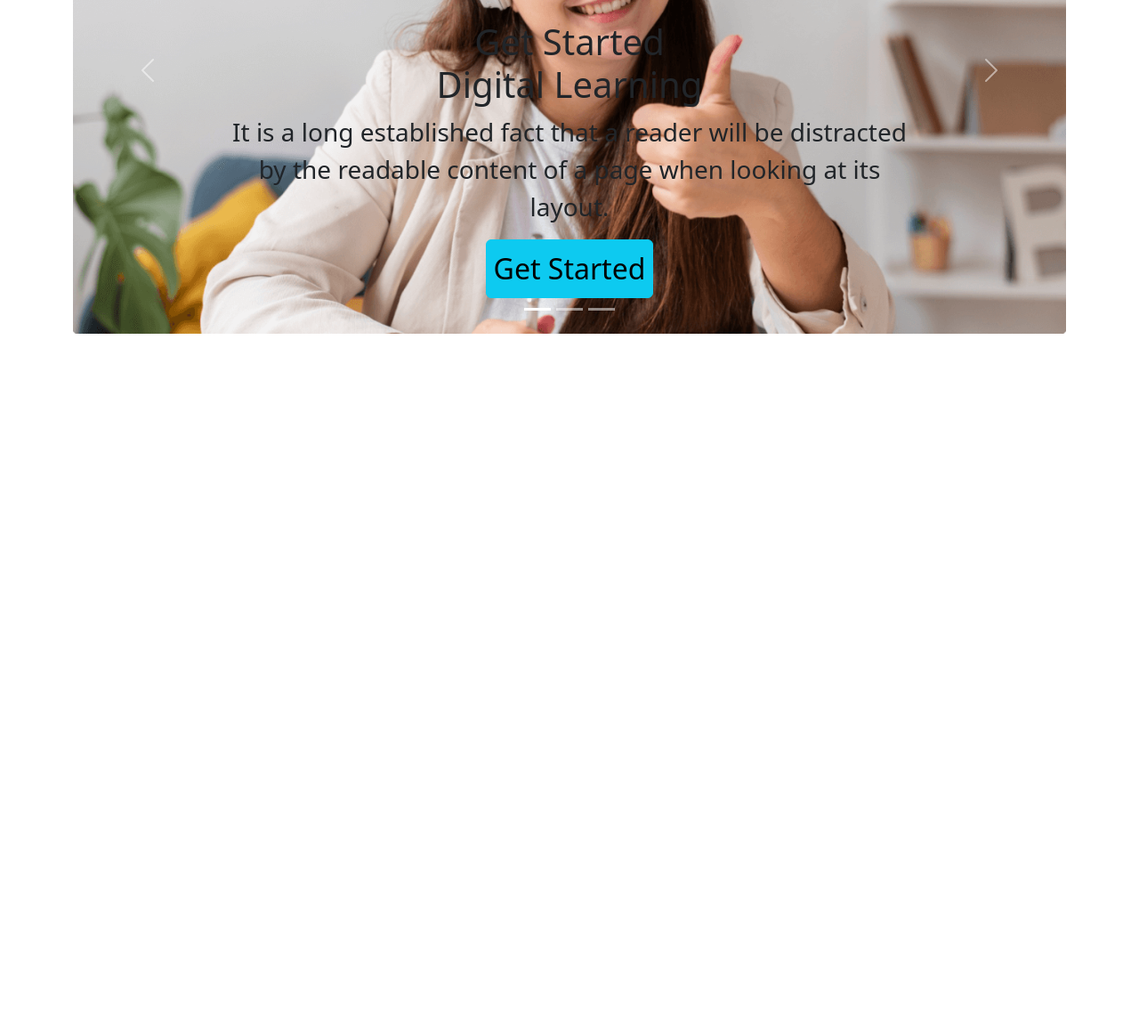
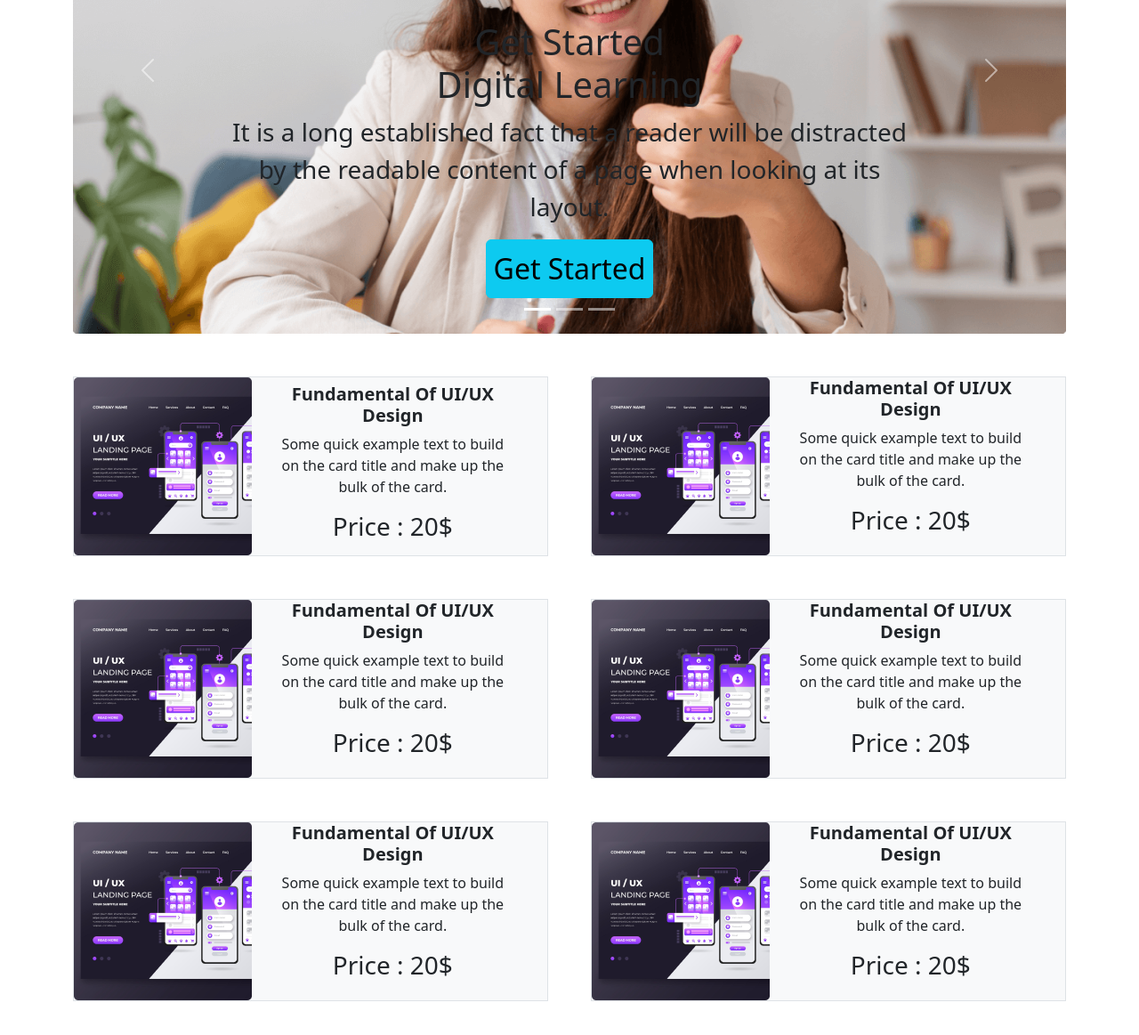
Before and after one commit to mdmamunor/edTech-Site, a plain HTML site: page index.html in a window 1280 px wide. Shown: the part 321-1484 px from the top of the page at 89% size. Before the commit the page ends 800 px from the top, so only its background shows below. Drawn offline with nearby package versions, Linux system fonts and the light colour scheme.

Commit message:
courses part added

```diff
--- a/index.html
+++ b/index.html
@@ -66,7 +66,7 @@
                 <div class="carousel-inner bg-denger  ">
                     <div class="carousel-item  active">
                         <img src="images/cover/cover-1.png" class=" img-fluid" alt="...">
-                        <div class="carousel-caption d-none d-md-block ">
+                        <div class="carousel-caption d-md-block ">
                             <h1 class="fs-1 text-dark">Get Started <br> Digital
                                 Learning</h1>
                             <p class="fs-3 text-dark">It is a long established fact that a reader will be distracted by
@@ -78,7 +78,7 @@
                     </div>
                     <div class="carousel-item">
                         <img src="images/cover/cover-2.jpg" class=" img-fluid" alt="...">
-                        <div class="carousel-caption d-none d-md-block ">
+                        <div class="carousel-caption  d-md-block ">
                             <h1 class="fs-1 text-dark">Get Started <br> Digital
                                 Learning</h1>
                             <p class="fs-3 text-dark">It is a long established fact that a reader will be distracted by
@@ -90,7 +90,7 @@
                     </div>
                     <div class="carousel-item ">
                         <img src="images/cover/cover-3.jpg" class=" img-fluid" alt="...">
-                        <div class="carousel-caption d-none d-md-block ">
+                        <div class="carousel-caption  d-md-block ">
                             <h1 class="fs-1 text-dark">Get Started <br> Digital
                                 Learning</h1>
                             <p class="fs-3 text-dark">It is a long established fact that a reader will be distracted by
@@ -118,6 +118,101 @@
         <!-- Slider part end -->
     </header>
 
+    <section class="container my-5 ">
+        <div class="  text-center">
+            <div class="row gx-5 ">
+                <div class="col col-lg-6  mb-5">
+
+                    <div class="d-flex align-items-center  border bg-light">
+                        <div class="col-lg-4 ">
+                            <img src="images/course/course-1.png" alt="">
+                        </div>
+                        <div class="col-lg-6 ms-5">
+                            <h6 class="fw-bold fs-5">Fundamental Of UI/UX Design</h6>
+                            <p>Some quick example text to build on the card title
+                                and make up the bulk of the card.</p>
+                            <h3>Price : 20$</h3>
+                        </div>
+                    </div>
+                </div>
+                <div class="col col-lg-6  mb-5">
+
+                    <div class="d-flex  border bg-light">
+                        <div class=" col-lg-4 ">
+                            <img src="images/course/course-1.png" alt="">
+                        </div>
+                        <div class="col-lg-6  ms-5">
+                            <h6 class="fw-bold fs-5">Fundamental Of UI/UX Design</h6>
+                            <p>Some quick example text to build on the card title
+                                and make up the bulk of the card.</p>
+                            <h3>Price : 20$</h3>
+                        </div>
+                    </div>
+                </div>
+                <div class="col col-lg-6  mb-5">
+
+                    <div class="d-flex  border bg-light">
+                        <div class="col-lg-4">
+                            <img src="images/course/course-1.png" alt="">
+                        </div>
+                        <div class="col-lg-6 ms-5">
+                            <h6 class="fw-bold fs-5">Fundamental Of UI/UX Design</h6>
+                            <p>Some quick example text to build on the card title
+                                and make up the bulk of the card.</p>
+                            <h3>Price : 20$</h3>
+                        </div>
+                    </div>
+                </div>
+                <div class="col col-lg-6 col-sm-12 mb-5">
+
+                    <div class="d-flex  border bg-light">
+                        <div class="col-lg-4">
+                            <img src="images/course/course-1.png" alt="">
+                        </div>
+                        <div class="col-lg-6 ms-5">
+                            <h6 class="fw-bold fs-5">Fundamental Of UI/UX Design</h6>
+                            <p>Some quick example text to build on the card title
+                                and make up the bulk of the card.</p>
+                            <h3>Price : 20$</h3>
+                        </div>
+                    </div>
+                </div>
+                <div class="col col-lg-6 col-sm-12 mb-5">
+
+                    <div class="d-flex  border bg-light">
+                        <div class="col-lg-4">
+                            <img src="images/course/course-1.png" alt="">
+                        </div>
+                        <div class="col-lg-6 ms-5">
+                            <h6 class="fw-bold fs-5">Fundamental Of UI/UX Design</h6>
+                            <p>Some quick example text to build on the card title
+                                and make up the bulk of the card.</p>
+                            <h3>Price : 20$</h3>
+                        </div>
+                    </div>
+                </div>
+                <div class="col col-lg-6 col-sm-12 mb-5">
+
+                    <div class="d-flex  border bg-light">
+                        <div class="col-lg-4">
+                            <img src="images/course/course-1.png" alt="">
+                        </div>
+                        <div class="col-lg-6 ms-5">
+                            <h6 class="fw-bold fs-5">Fundamental Of UI/UX Design</h6>
+                            <p>Some quick example text to build on the card title
+                                and make up the bulk of the card.</p>
+                            <h3>Price : 20$</h3>
+                        </div>
+                    </div>
+                </div>
+
+            </div>
+        </div>
+    </section>
+
+
+
+
 
 
 
```
